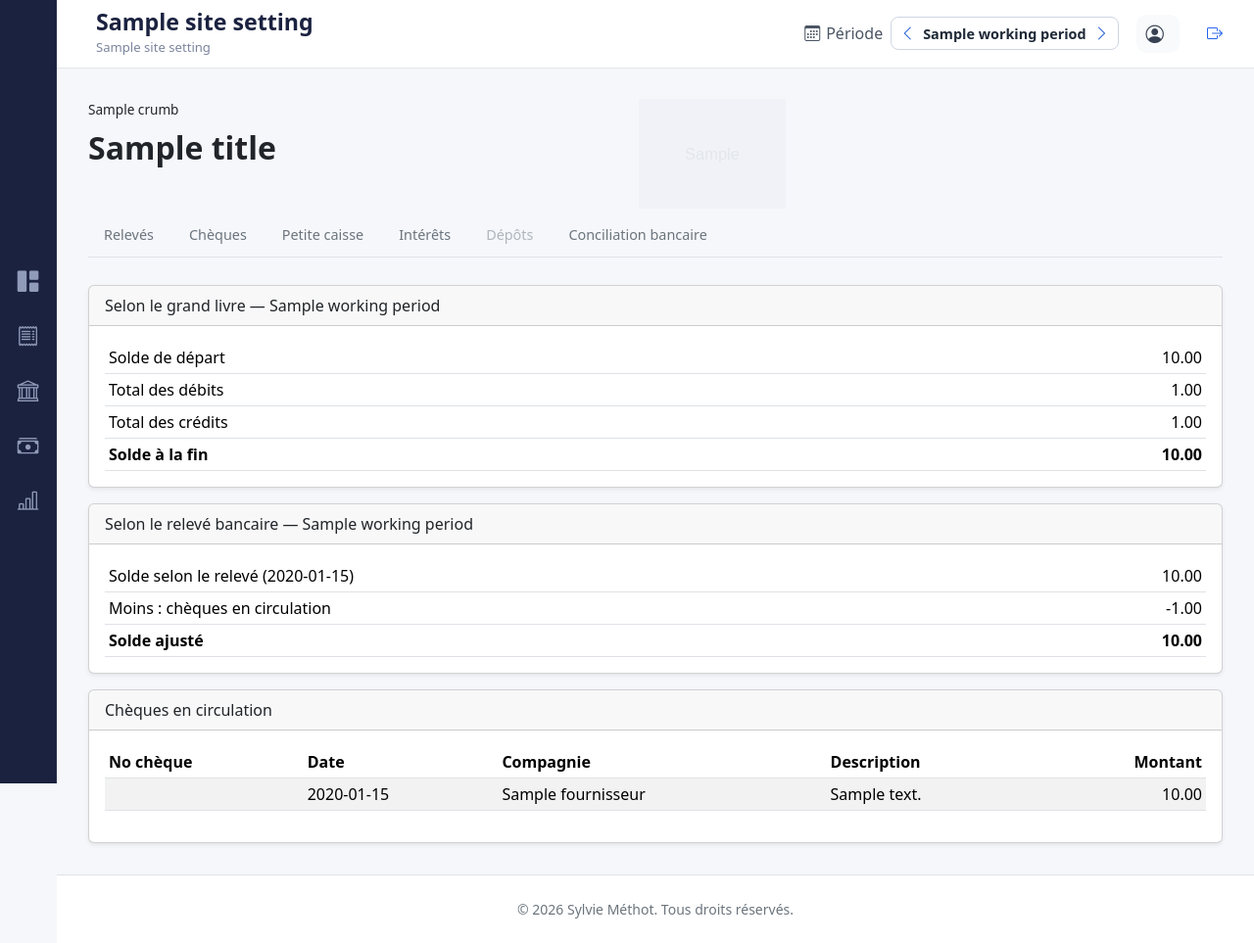
After one commit to criquet1/lecarnet, a Django app: template facture/templates/conciliation/index.html in a window 1280 px wide. The commit adds this page. Shown: the whole page at 98% size. Run offline with Django 5.2, Linux system fonts and the light colour scheme; the template is opened without the code that fills it: most values are stand-ins (such as "Sample title", 1, 10 or a date in 2020); grey boxes marked "Sample" are stand-in pictures.

Commit message:
Ajout de l'onglet Conciliation bancaire (chèques en circulation, bloc grand livre et bloc relevé)

```diff
--- /dev/null
+++ b/facture/templates/conciliation/index.html
@@ -0,0 +1,99 @@
+{% extends "layouts/app_base.html" %}
+
+{% block title %}{{ title }}{% endblock %}
+{% block page_title %}{{ title }}{% endblock %}
+
+{% block content %}
+
+{% include "includes/navigation/banque_tabs.html" %}
+
+<div class="card shadow-sm mb-3">
+    <div class="card-header">Selon le grand livre — {{ working_period.label }}</div>
+    <div class="card-body">
+        {% if bloc_grand_livre %}
+            <table class="table table-sm mb-0">
+                <tbody>
+                    <tr>
+                        <td>Solde de départ</td>
+                        <td class="text-end">{{ bloc_grand_livre.solde_depart|floatformat:2 }}</td>
+                    </tr>
+                    <tr>
+                        <td>Total des débits</td>
+                        <td class="text-end">{{ bloc_grand_livre.total_debits|floatformat:2 }}</td>
+                    </tr>
+                    <tr>
+                        <td>Total des crédits</td>
+                        <td class="text-end">{{ bloc_grand_livre.total_credits|floatformat:2 }}</td>
+                    </tr>
+                    <tr class="fw-bold">
+                        <td>Solde à la fin</td>
+                        <td class="text-end">{{ bloc_grand_livre.solde_fin|floatformat:2 }}</td>
+                    </tr>
+                </tbody>
+            </table>
+        {% else %}
+            <p class="text-muted mb-0">Configure le compte chèques dans Setting avant de calculer ce bloc.</p>
+        {% endif %}
+    </div>
+</div>
+
+<div class="card shadow-sm mb-3">
+    <div class="card-header">Selon le relevé bancaire — {{ working_period.label }}</div>
+    <div class="card-body">
+        {% if bloc_releve %}
+            <table class="table table-sm mb-0">
+                <tbody>
+                    <tr>
+                        <td>Solde selon le relevé ({{ bloc_releve.date_releve|date:"Y-m-d" }})</td>
+                        <td class="text-end">{{ bloc_releve.solde_releve|floatformat:2 }}</td>
+                    </tr>
+                    <tr>
+                        <td>Moins : chèques en circulation</td>
+                        <td class="text-end">-{{ bloc_releve.total_cheques_circulation|floatformat:2 }}</td>
+                    </tr>
+                    <tr class="fw-bold">
+                        <td>Solde ajusté</td>
+                        <td class="text-end">{{ bloc_releve.solde_ajuste|floatformat:2 }}</td>
+                    </tr>
+                </tbody>
+            </table>
+        {% else %}
+            <p class="text-muted mb-0">Le relevé bancaire de {{ working_period.label }} n'a pas encore été importé.</p>
+        {% endif %}
+    </div>
+</div>
+
+<div class="card shadow-sm">
+    <div class="card-header">Chèques en circulation</div>
+    <div class="card-body">
+        <div class="table-responsive">
+            <table class="table table-sm table-striped align-middle">
+                <thead>
+                    <tr>
+                        <th>No chèque</th>
+                        <th>Date</th>
+                        <th>Compagnie</th>
+                        <th>Description</th>
+                        <th class="text-end">Montant</th>
+                    </tr>
+                </thead>
+                <tbody>
+                    {% for cheque in cheques_en_circulation %}
+                        <tr>
+                            <td>{{ cheque.no_cheque }}</td>
+                            <td>{{ cheque.date_emission|date:"Y-m-d" }}</td>
+                            <td>{% if cheque.fournisseur %}{{ cheque.fournisseur.nom }}{% elif cheque.client %}{{ cheque.client.nom }}{% endif %}</td>
+                            <td>{{ cheque.description }}</td>
+                            <td class="text-end">{% if cheque.montant %}{{ cheque.montant|floatformat:2 }}{% endif %}</td>
+                        </tr>
+                    {% empty %}
+                        <tr>
+                            <td colspan="5" class="text-muted">Aucun chèque en circulation.</td>
+                        </tr>
+                    {% endfor %}
+                </tbody>
+            </table>
+        </div>
+    </div>
+</div>
+{% endblock %}
--- a/facture/templates/includes/navigation/banque_tabs.html
+++ b/facture/templates/includes/navigation/banque_tabs.html
@@ -5,6 +5,6 @@
     <a href="{% url 'petite_caisse' %}" class="section-tab{% if active == 'petite_caisse' %} active{% endif %}" role="tab" aria-selected="{% if active == 'petite_caisse' %}true{% else %}false{% endif %}">Petite caisse</a>
     <a href="{% url 'interets' %}" class="section-tab{% if active == 'interets' %} active{% endif %}" role="tab" aria-selected="{% if active == 'interets' %}true{% else %}false{% endif %}">Intérêts</a>
     <span class="section-tab disabled" role="tab" aria-disabled="true" tabindex="-1">Dépôts</span>
-    <span class="section-tab disabled" role="tab" aria-disabled="true" tabindex="-1">Conciliation bancaire</span>
+    <a href="{% url 'conciliation' %}" class="section-tab{% if active == 'conciliation' %} active{% endif %}" role="tab" aria-selected="{% if active == 'conciliation' %}true{% else %}false{% endif %}">Conciliation bancaire</a>
 </nav>
 {% endwith %}
--- a/facture/urls.py
+++ b/facture/urls.py
@@ -2,6 +2,7 @@ from django.contrib.auth.decorators import login_required
 from django.contrib.auth.views import LoginView, LogoutView
 from django.urls import path
 from compte.views_interets import interets_page
+from facture.views_conciliation import conciliation
 from . import views
 
 
@@ -27,6 +28,7 @@ urlpatterns = [
     path('cheques/', login_required(views.cheques), name='cheques'),
     path('petite-caisse/', login_required(views.petite_caisse), name='petite_caisse'),
     path('interets/', interets_page, name='interets'),
+    path('conciliation/', login_required(conciliation), name='conciliation'),
     path('administration/', views.administration, name='administration'),
     path('exercices-financiers/', login_required(views.exercices_financiers_page), name='exercices_financiers'),
     path('journal-general/', login_required(views.journal_general), name='journal_general'),
```
Also changed, not shown: facture/views_conciliation.py (added, +116 -0 lines), facture/migrations/0031_create_solde_conciliation_function.py (added).
